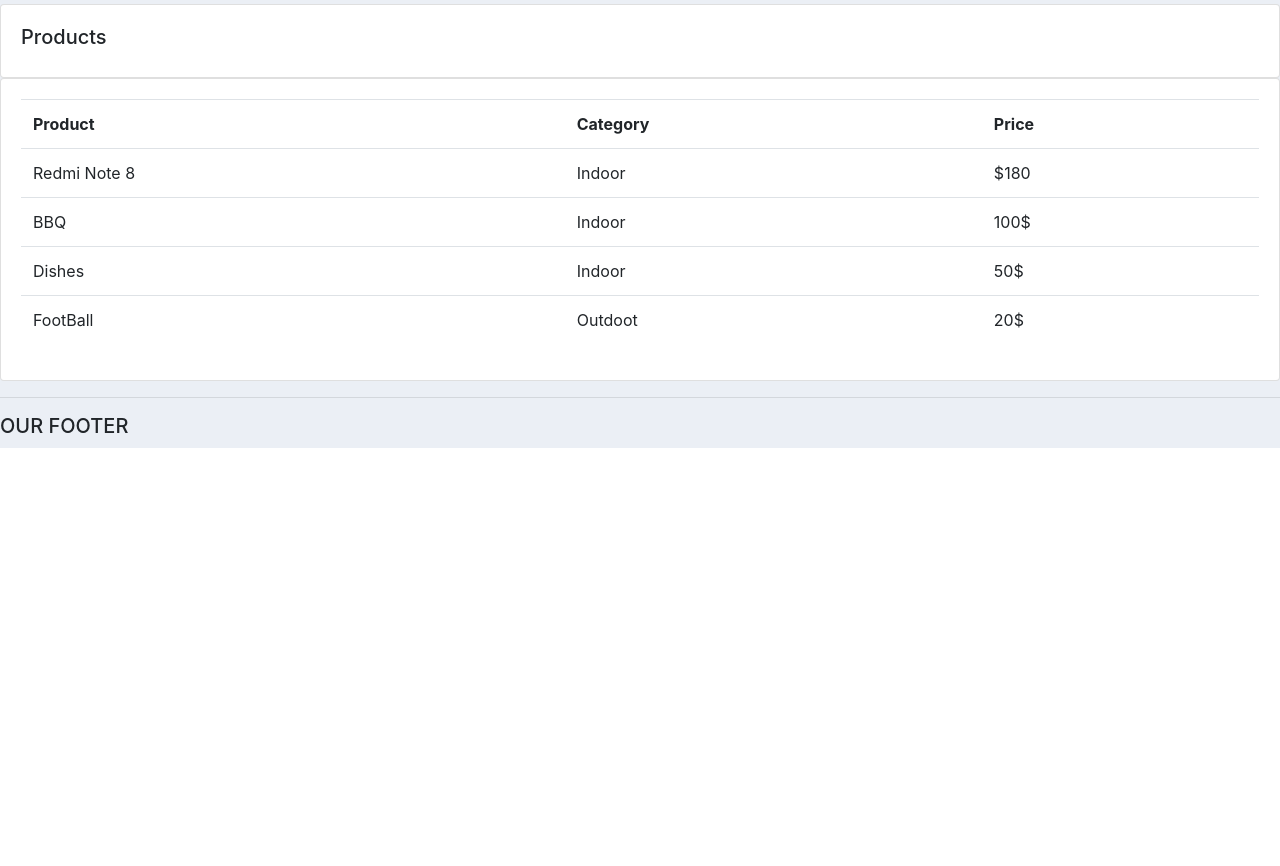
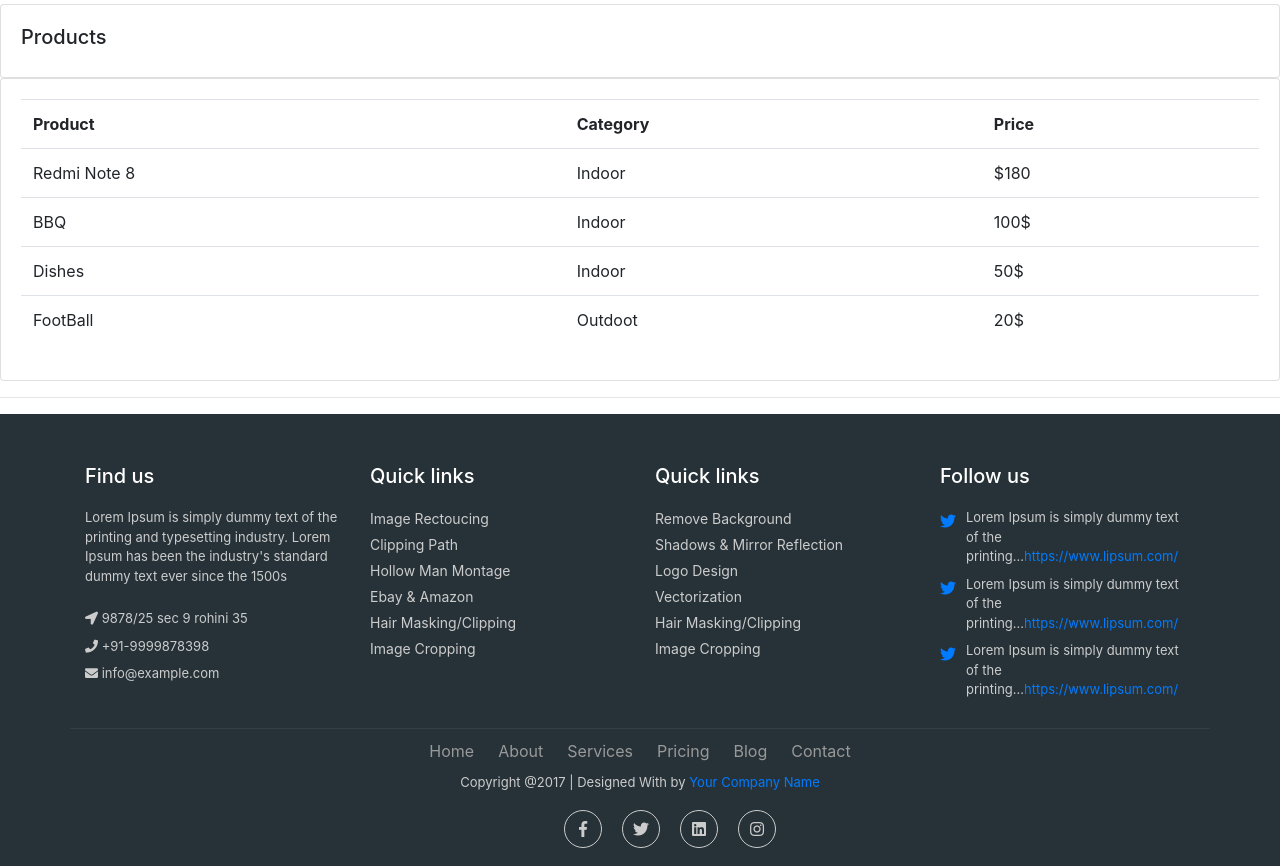
Before and after one commit to Muhammad-Taufiq-Khan/CustomerManagementV2, a Django app: page /products/ in a window 1280 px wide. Shown: the part 352-1218 px from the top of the page. Before the commit the page ends 800 px from the top, so only its background shows below. Run offline with Django 3.2, Linux system fonts and the light colour scheme; data comes from the database, SQL or seed files in the repository; both versions use the stored data as it was after the commit; some libraries are stand-ins or nearby versions.

Commit message:
CRUD Operation and Footer

```diff
--- a/accounts/models.py
+++ b/accounts/models.py
@@ -34,7 +34,7 @@ class Tag(models.Model):
 class Order(models.Model):
     STATUS=(
         ('Pending','Pending'),
-        ('Out for delivery','Out of delivery'),
+        ('Out for delivery','Out for delivery'),
         ('Delivered','Delivered'),
         )
     customer = models.ForeignKey(Customer, null=True, on_delete=models.SET_NULL)
--- a/accounts/templates/accounts/footer.html
+++ b/accounts/templates/accounts/footer.html
@@ -0,0 +1,95 @@
+<!------ Include the above in your HEAD tag ---------->
+
+<link rel="stylesheet" href="https://stackpath.bootstrapcdn.com/bootstrap/4.1.3/css/bootstrap.min.css" integrity="sha384-MCw98/SFnGE8fJT3GXwEOngsV7Zt27NXFoaoApmYm81iuXoPkFOJwJ8ERdknLPMO" crossorigin="anonymous">
+<link rel="stylesheet" href="https://use.fontawesome.com/releases/v5.2.0/css/all.css" integrity="sha384-hWVjflwFxL6sNzntih27bfxkr27PmbbK/iSvJ+a4+0owXq79v+lsFkW54bOGbiDQ" crossorigin="anonymous">
+
+<!--<h1><center>Bootstrap 4 Footer</center></h1>-->
+
+<!--footer starts from here-->
+<footer class="footer">
+<div class="container bottom_border">
+<div class="row">
+<div class=" col-sm-4 col-md col-sm-4  col-12 col">
+<h5 class="headin5_amrc col_white_amrc pt2">Find us</h5>
+<!--headin5_amrc-->
+<p class="mb10">Lorem Ipsum is simply dummy text of the printing and typesetting industry. Lorem Ipsum has been the industry's standard dummy text ever since the 1500s</p>
+<p><i class="fa fa-location-arrow"></i> 9878/25 sec 9 rohini 35 </p>
+<p><i class="fa fa-phone"></i>  +91-9999878398  </p>
+<p><i class="fa fa fa-envelope"></i> info@example.com  </p>
+
+
+</div>
+
+
+<div class=" col-sm-4 col-md  col-6 col">
+<h5 class="headin5_amrc col_white_amrc pt2">Quick links</h5>
+<!--headin5_amrc-->
+<ul class="footer_ul_amrc">
+<li><a href="http://webenlance.com">Image Rectoucing</a></li>
+<li><a href="http://webenlance.com">Clipping Path</a></li>
+<li><a href="http://webenlance.com">Hollow Man Montage</a></li>
+<li><a href="http://webenlance.com">Ebay & Amazon</a></li>
+<li><a href="http://webenlance.com">Hair Masking/Clipping</a></li>
+<li><a href="http://webenlance.com">Image Cropping</a></li>
+</ul>
+<!--footer_ul_amrc ends here-->
+</div>
+
+
+<div class=" col-sm-4 col-md  col-6 col">
+<h5 class="headin5_amrc col_white_amrc pt2">Quick links</h5>
+<!--headin5_amrc-->
+<ul class="footer_ul_amrc">
+<li><a href="http://webenlance.com">Remove Background</a></li>
+<li><a href="http://webenlance.com">Shadows & Mirror Reflection</a></li>
+<li><a href="http://webenlance.com">Logo Design</a></li>
+<li><a href="http://webenlance.com">Vectorization</a></li>
+<li><a href="http://webenlance.com">Hair Masking/Clipping</a></li>
+<li><a href="http://webenlance.com">Image Cropping</a></li>
+</ul>
+<!--footer_ul_amrc ends here-->
+</div>
+
+
+<div class=" col-sm-4 col-md  col-12 col">
+<h5 class="headin5_amrc col_white_amrc pt2">Follow us</h5>
+<!--headin5_amrc ends here-->
+
+<ul class="footer_ul2_amrc">
+<li><a href="#"><i class="fab fa-twitter fleft padding-right"></i> </a><p>Lorem Ipsum is simply dummy text of the printing...<a href="#">https://www.lipsum.com/</a></p></li>
+<li><a href="#"><i class="fab fa-twitter fleft padding-right"></i> </a><p>Lorem Ipsum is simply dummy text of the printing...<a href="#">https://www.lipsum.com/</a></p></li>
+<li><a href="#"><i class="fab fa-twitter fleft padding-right"></i> </a><p>Lorem Ipsum is simply dummy text of the printing...<a href="#">https://www.lipsum.com/</a></p></li>
+</ul>
+<!--footer_ul2_amrc ends here-->
+</div>
+</div>
+</div>
+
+
+<div class="container">
+<ul class="foote_bottom_ul_amrc">
+<li><a href="http://webenlance.com">Home</a></li>
+<li><a href="http://webenlance.com">About</a></li>
+<li><a href="http://webenlance.com">Services</a></li>
+<li><a href="http://webenlance.com">Pricing</a></li>
+<li><a href="http://webenlance.com">Blog</a></li>
+<li><a href="http://webenlance.com">Contact</a></li>
+</ul>
+<!--foote_bottom_ul_amrc ends here-->
+<p class="text-center">Copyright @2017 | Designed With by <a href="#">Your Company Name</a></p>
+
+<ul class="social_footer_ul">
+<li><a href="http://webenlance.com"><i class="fab fa-facebook-f"></i></a></li>
+<li><a href="http://webenlance.com"><i class="fab fa-twitter"></i></a></li>
+<li><a href="http://webenlance.com"><i class="fab fa-linkedin"></i></a></li>
+<li><a href="http://webenlance.com"><i class="fab fa-instagram"></i></a></li>
+</ul>
+<!--social_footer_ul ends here-->
+</div>
+
+</footer>
+
+
+<script src="https://code.jquery.com/jquery-3.3.1.slim.min.js" integrity="sha384-q8i/X+965DzO0rT7abK41JStQIAqVgRVzpbzo5smXKp4YfRvH+8abtTE1Pi6jizo" crossorigin="anonymous"></script>
+<script src="https://cdnjs.cloudflare.com/ajax/libs/popper.js/1.14.3/umd/popper.min.js" integrity="sha384-ZMP7rVo3mIykV+2+9J3UJ46jBk0WLaUAdn689aCwoqbBJiSnjAK/l8WvCWPIPm49" crossorigin="anonymous"></script>
+<script src="https://stackpath.bootstrapcdn.com/bootstrap/4.1.3/js/bootstrap.min.js" integrity="sha384-ChfqqxuZUCnJSK3+MXmPNIyE6ZbWh2IMqE241rYiqJxyMiZ6OW/JmZQ5stwEULTy" crossorigin="anonymous"></script>
--- a/accounts/templates/accounts/main.html
+++ b/accounts/templates/accounts/main.html
@@ -3,8 +3,14 @@
 <html>
     <head>
         <title>Customer Management</title>
+
         <link rel="stylesheet" href="https://stackpath.bootstrapcdn.com/bootstrap/4.4.1/css/bootstrap.min.css" integrity="sha384-Vkoo8x4CGsO3+Hhxv8T/Q5PaXtkKtu6ug5TOeNV6gBiFeWPGFN9MuhOf23Q9Ifjh" crossorigin="anonymous">
+        <link href="//maxcdn.bootstrapcdn.com/bootstrap/4.1.1/css/bootstrap.min.css" rel="stylesheet" id="bootstrap-css">
+
+
         <link rel="stylesheet" type="text/css" href="{% static '/css/main.css' %}">
+        <link rel="stylesheet" type="text/css" href="{% static '/css/footer.css' %}">
+
     </head>
     <body>
         {% include 'accounts/navbar.html'%}
@@ -16,9 +22,13 @@
 
         {%endblock%}
         <hr>
-        <h5>OUR FOOTER </h5>
+        {% include 'accounts/footer.html'%}
+
     </body>
     <script src="https://code.jquery.com/jquery-3.4.1.slim.min.js" integrity="sha384-J6qa4849blE2+poT4WnyKhv5vZF5SrPo0iEjwBvKU7imGFAV0wwj1yYfoRSJoZ+n" crossorigin="anonymous"></script>
 <script src="https://cdn.jsdelivr.net/npm/popper.js@1.16.0/dist/umd/popper.min.js" integrity="sha384-Q6E9RHvbIyZFJoft+2mJbHaEWldlvI9IOYy5n3zV9zzTtmI3UksdQRVvoxMfooAo" crossorigin="anonymous"></script>
 <script src="https://stackpath.bootstrapcdn.com/bootstrap/4.4.1/js/bootstrap.min.js" integrity="sha384-wfSDF2E50Y2D1uUdj0O3uMBJnjuUD4Ih7YwaYd1iqfktj0Uod8GCExl3Og8ifwB6" crossorigin="anonymous"></script>
+<script src="//maxcdn.bootstrapcdn.com/bootstrap/4.1.1/js/bootstrap.min.js"></script>
+<script src="//cdnjs.cloudflare.com/ajax/libs/jquery/3.2.1/jquery.min.js"></script>
+
 </html>
--- a/accounts/urls.py
+++ b/accounts/urls.py
@@ -6,4 +6,9 @@ urlpatterns = [
     path('', views.home, name="home"),
     path('products/', views.products, name='products'),
     path('customer/<str:pk_test>/', views.customer, name="customer"),
+    path('create_order/', views.createOrder, name="order_create"),
+    path('create_customer/', views.createCustomer, name="customer_create"),
+    path('update_order/<str:pk>/', views.updateOrder, name="update_order"),
+    path('delete_order/<str:pk>/', views.deleteOrder, name="delete_order"),
+
 ]
--- a/accounts/views.py
+++ b/accounts/views.py
@@ -2,6 +2,7 @@ from django.shortcuts import render, redirect
 from django.http import HttpResponse
 # Create your views here.
 from .models import *
+from .forms import OrderForm,CustomerForm
 
 def home(request):
 	orders = Order.objects.all()
@@ -12,10 +13,11 @@ def home(request):
 	total_orders = orders.count()
 	delivered = orders.filter(status='Delivered').count()
 	pending = orders.filter(status='Pending').count()
+	out_for_delivery=orders.filter(status='Out for delivery').count()
 
 	context = {'orders':orders, 'customers':customers,
 	'total_orders':total_orders,'delivered':delivered,
-	'pending':pending }
+	'pending':pending,'out_for_delivery':out_for_delivery }
 
 	return render(request, 'accounts/dashboard.html', context)
 
@@ -32,3 +34,48 @@ def customer(request, pk_test):
 
 	context = {'customer':customer, 'orders':orders, 'order_count':order_count}
 	return render(request, 'accounts/customer.html',context)
+
+
+def createOrder(request):
+	form=OrderForm()
+	if request.method=="POST":
+		form= OrderForm(request.POST)
+		if form.is_valid():
+			form.save()
+			return redirect('/')
+	context = {'form':form}
+	return render(request, 'accounts/order_form.html',context)
+
+
+def createCustomer(request):
+	f=CustomerForm()
+	if request.method == "POST":
+		f=CustomerForm(request.POST)
+		if f.is_valid():
+			f.save()
+			return redirect('/')
+	context={'form':f}
+	return render(request, 'accounts/create_customer.html',context)
+
+
+def updateOrder(request, pk):
+	order=Order.objects.get(id=pk)
+	form = OrderForm(instance=order)
+	if request.method =="POST":
+		form=OrderForm(request.POST, instance=order)
+		if form.is_valid():
+			form.save()
+			return redirect('/')
+
+	context={'form':form}
+	return render (request, 'accounts/order_form.html',context)
+
+
+def deleteOrder(request, pk):
+	order=Order.objects.get(id= pk)
+	if request.method=="POST":
+		order.delete()
+		return redirect('/')
+
+	context={'item':order}
+	return render (request, 'accounts/delete.html',context)
--- /dev/null
+++ b/static/css/footer.css
@@ -0,0 +1,35 @@
+/*footer*/
+.col_white_amrc { color:#FFF;}
+footer { width:100%; background-color:#263238; min-height:250px; padding:10px 0px 25px 0px ;}
+.pt2 { padding-top:40px ; margin-bottom:20px ;}
+footer p { font-size:13px; color:#CCC; padding-bottom:0px; margin-bottom:8px;}
+.mb10 { padding-bottom:15px ;}
+.footer_ul_amrc { margin:0px ; list-style-type:none ; font-size:14px; padding:0px 0px 10px 0px ; }
+.footer_ul_amrc li {padding:0px 0px 5px 0px;}
+.footer_ul_amrc li a{ color:#CCC;}
+.footer_ul_amrc li a:hover{ color:#fff; text-decoration:none;}
+.fleft { float:left;}
+.padding-right { padding-right:10px; }
+
+.footer_ul2_amrc {margin:0px; list-style-type:none; padding:0px;}
+.footer_ul2_amrc li p { display:table; }
+.footer_ul2_amrc li a:hover { text-decoration:none;}
+.footer_ul2_amrc li i { margin-top:5px;}
+
+.bottom_border { border-bottom:1px solid #323f45; padding-bottom:20px;}
+.foote_bottom_ul_amrc {
+	list-style-type:none;
+	padding:0px;
+	display:table;
+	margin-top: 10px;
+	margin-right: auto;
+	margin-bottom: 10px;
+	margin-left: auto;
+}
+.foote_bottom_ul_amrc li { display:inline;}
+.foote_bottom_ul_amrc li a { color:#999; margin:0 12px;}
+
+.social_footer_ul { display:table; margin:15px auto 0 auto; list-style-type:none;  }
+.social_footer_ul li { padding-left:20px; padding-top:10px; float:left; }
+.social_footer_ul li a { color:#CCC; border:1px solid #CCC; padding:8px;border-radius:50%;}
+.social_footer_ul li i {  width:20px; height:20px; text-align:center;}
--- a/static/css/main.css
+++ b/static/css/main.css
@@ -1,4 +1,5 @@
 #logo{
+    background-color: #ebeff5;
 }
 
 body{
@@ -12,9 +13,12 @@ body{
 
 
 #orders-delivered{
-    background-color: #7abecc;
+    background-color: #33db5d;
+}
+#out-for-delivery{
+    background-color: #e77212;
 }
 
 #orders-pending{
-    background-color: #7CD1C0;
+    background-color: #dd1111;
 }
```
Also changed, not shown: accounts/forms.py (added, +12 -0 lines), accounts/templates/accounts/create_customer.html (added, +14 -0 lines), accounts/templates/accounts/dashboard.html (+6 -4 lines), accounts/templates/accounts/delete.html (added, +24 -0 lines), accounts/templates/accounts/order_form.html (added, +21 -0 lines), accounts/templates/accounts/status.html (+15 -1 lines), db.sqlite3.
